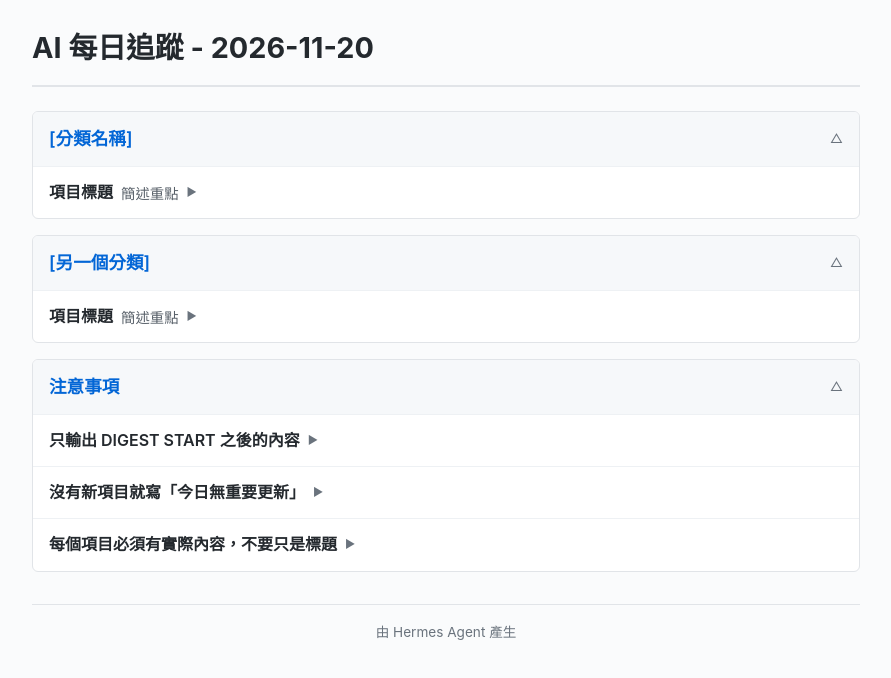
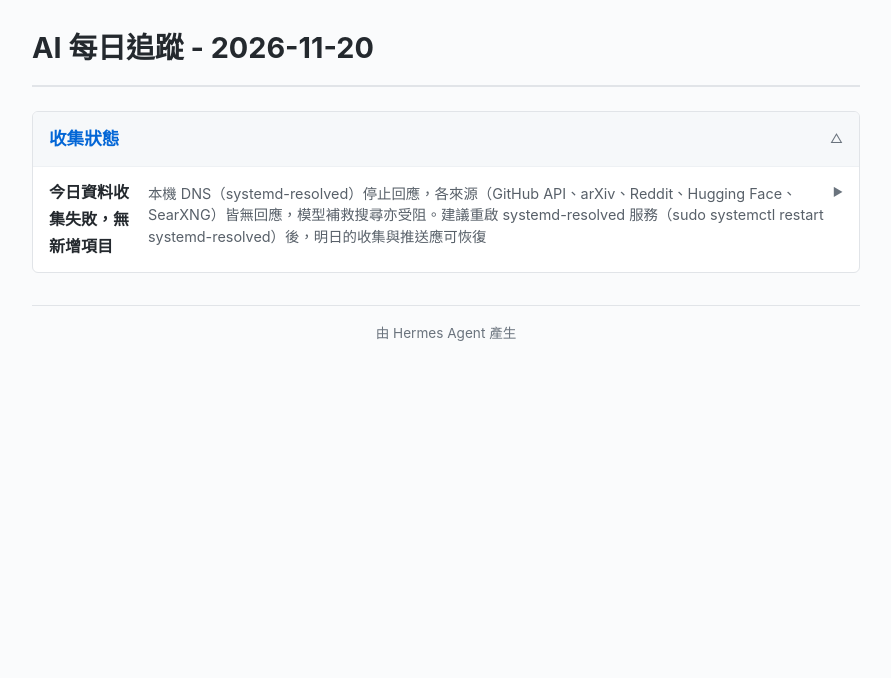
Before and after one commit to tino926/daily-digest, a plain HTML site: page 2026-11-20.html in a window 1280 px wide. Shown: the whole page, without its empty margins (194-1085 px from the left). Drawn offline with Linux system fonts and the light colour scheme.

Commit message:
2026-11-20 頁面修正：標記為收集失敗（DNS 異常），取代模板佔位內容

```diff
--- a/2026-11-20.html
+++ b/2026-11-20.html
@@ -112,78 +112,18 @@ footer {
 
 <div class="section" id="sec-0">
   <div class="section-header" onclick="toggleSection('sec-0')">
-    <span class="section-title">[分類名稱]</span>
+    <span class="section-title">收集狀態</span>
     <span class="section-toggle">&#9651;</span>
   </div>
   <div class="section-body">
 
     <div class="item" id="item-0-0">
       <div class="item-header" onclick="toggleItem('item-0-0')">
-        <span class="item-title"><strong>項目標題</strong></span><span class="item-summary-text">簡述重點</span>
+        <span class="item-title"><strong>今日資料收集失敗，無新增項目</strong></span><span class="item-summary-text">本機 DNS（systemd-resolved）停止回應，各來源（GitHub API、arXiv、Reddit、Hugging Face、SearXNG）皆無回應，模型補救搜尋亦受阻。建議重啟 systemd-resolved 服務（sudo systemctl restart systemd-resolved）後，明日的收集與推送應可恢復</span>
         <span class="item-toggle">&#9654;</span>
       </div>
       <div class="item-detail">
-        <div class="item-full"><strong>項目標題</strong> — 簡述重點。<a href="URL" target="_blank">[來源]</a></div>
-      </div>
-    </div>
-
-  </div>
-</div>
-
-<div class="section" id="sec-1">
-  <div class="section-header" onclick="toggleSection('sec-1')">
-    <span class="section-title">[另一個分類]</span>
-    <span class="section-toggle">&#9651;</span>
-  </div>
-  <div class="section-body">
-
-    <div class="item" id="item-1-0">
-      <div class="item-header" onclick="toggleItem('item-1-0')">
-        <span class="item-title"><strong>項目標題</strong></span><span class="item-summary-text">簡述重點</span>
-        <span class="item-toggle">&#9654;</span>
-      </div>
-      <div class="item-detail">
-        <div class="item-full"><strong>項目標題</strong> — 簡述重點。<a href="URL" target="_blank">[來源]</a></div>
-      </div>
-    </div>
-
-  </div>
-</div>
-
-<div class="section" id="sec-2">
-  <div class="section-header" onclick="toggleSection('sec-2')">
-    <span class="section-title">注意事項</span>
-    <span class="section-toggle">&#9651;</span>
-  </div>
-  <div class="section-body">
-
-    <div class="item" id="item-2-0">
-      <div class="item-header" onclick="toggleItem('item-2-0')">
-        <span class="item-title">只輸出 DIGEST START 之後的內容</span>
-        <span class="item-toggle">&#9654;</span>
-      </div>
-      <div class="item-detail">
-        <div class="item-full">只輸出 DIGEST START 之後的內容</div>
-      </div>
-    </div>
-
-    <div class="item" id="item-2-1">
-      <div class="item-header" onclick="toggleItem('item-2-1')">
-        <span class="item-title">沒有新項目就寫「今日無重要更新」</span>
-        <span class="item-toggle">&#9654;</span>
-      </div>
-      <div class="item-detail">
-        <div class="item-full">沒有新項目就寫「今日無重要更新」</div>
-      </div>
-    </div>
-
-    <div class="item" id="item-2-2">
-      <div class="item-header" onclick="toggleItem('item-2-2')">
-        <span class="item-title">每個項目必須有實際內容，不要只是標題</span>
-        <span class="item-toggle">&#9654;</span>
-      </div>
-      <div class="item-detail">
-        <div class="item-full">每個項目必須有實際內容，不要只是標題</div>
+        <div class="item-full"><strong>今日資料收集失敗，無新增項目</strong> — 本機 DNS（systemd-resolved）停止回應，各來源（GitHub API、arXiv、Reddit、Hugging Face、SearXNG）皆無回應，模型補救搜尋亦受阻。建議重啟 systemd-resolved 服務（sudo systemctl restart systemd-resolved）後，明日的收集與推送應可恢復。</div>
       </div>
     </div>
 
```
